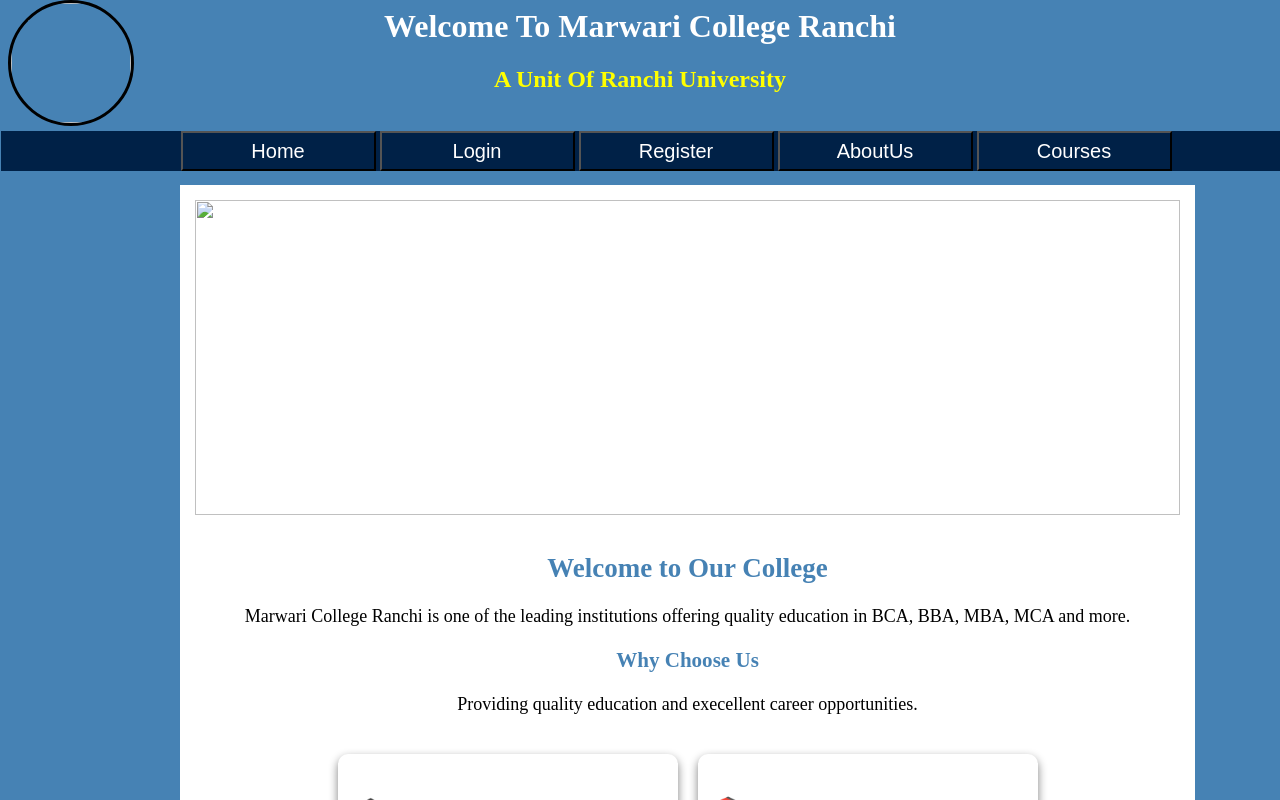
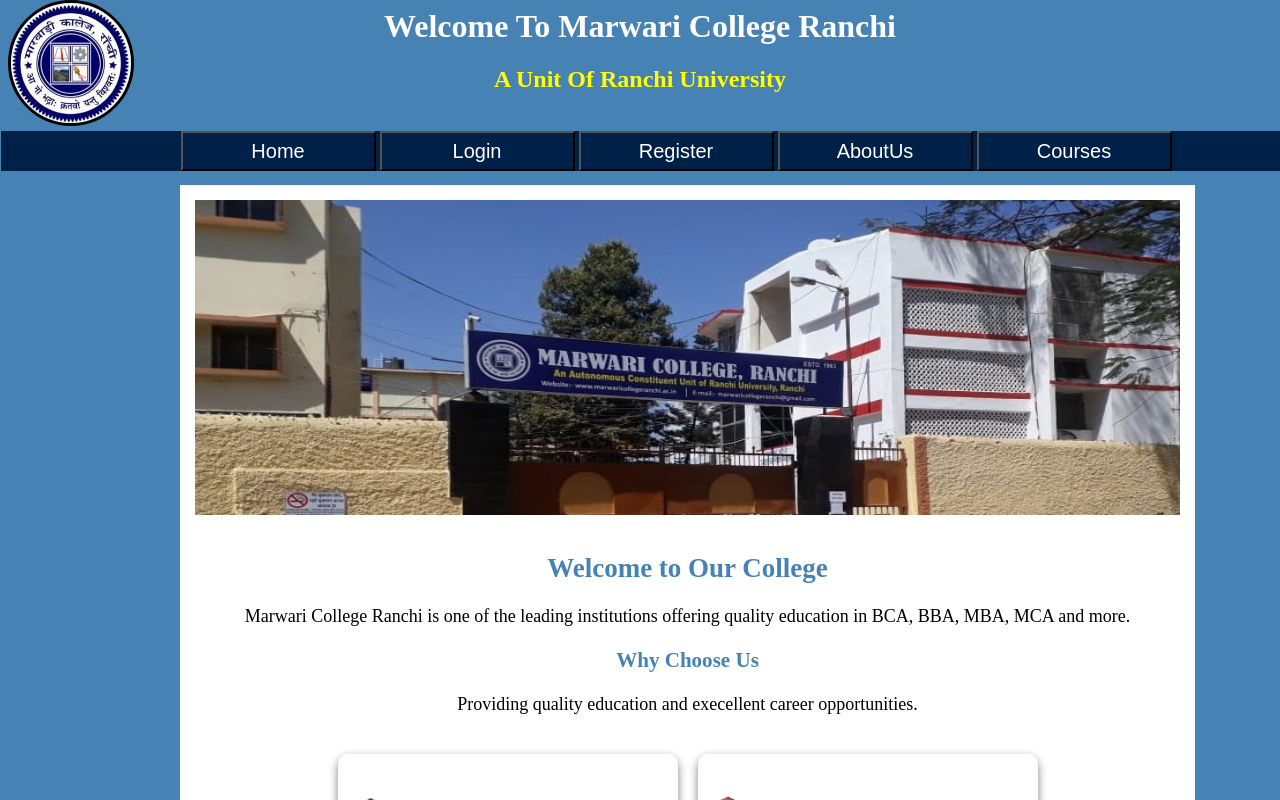
Before and after one commit to ace09arabh/clg_ch, a plain HTML site: page index.html in a window 1280 px wide. Drawn offline with Linux system fonts and the light colour scheme.

Commit message:
Update index.html

```diff
--- a/index.html
+++ b/index.html
@@ -23,7 +23,7 @@ background-color:orange;
 <h1><font color="white">Welcome To Marwari College Ranchi</font></h1>
 <h2><font color="yellow">A Unit Of Ranchi University</font></h2><br>
 </center>
-<img src="img/logo.jpeg"style="position:absolute;top:0px;border:solid;border-radius:120px;height:120px;width:120px;">
+<img src="logo.jpeg"style="position:absolute;top:0px;border:solid;border-radius:120px;height:120px;width:120px;">
 <div style="background-color:#002147;position:absolute;height:40px;width:1350px;right:1px;left:1px">
 <center>
 <button>Home</button>
@@ -33,7 +33,7 @@ background-color:orange;
 <a href="4.html"><button>Courses</button></a></center>
 </div><br><br><br>
 <div style="position:absolute;background-color:white;height:915px;width:1015px;left:180;font-size:18px">
-<img src="img/clg.jpeg"style="height:315;width:985;margin:15">
+<img src="clg.jpeg"style="height:315;width:985;margin:15">
 <center>
 <h2><font color="SteelBlue">Welcome to Our College</h2></font>
 <p>
```
